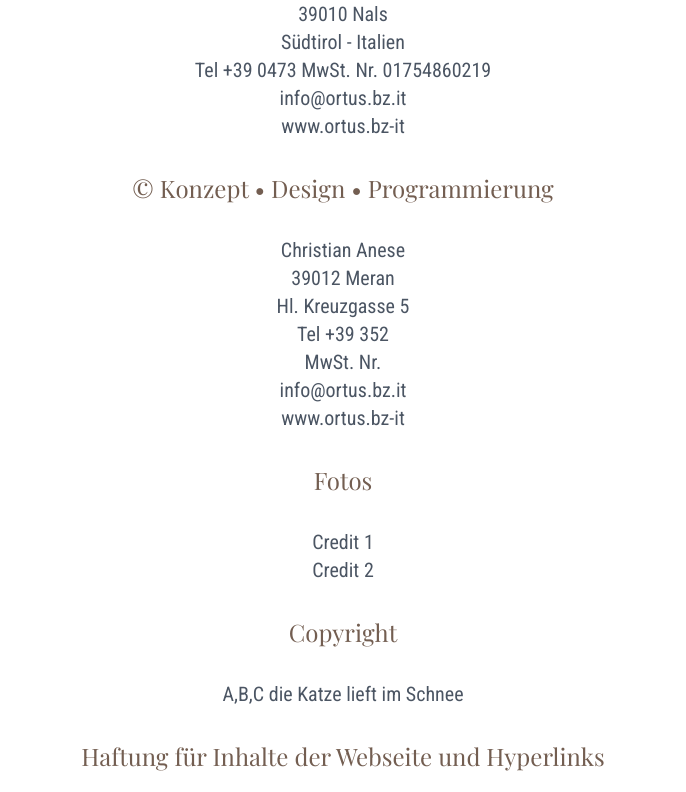
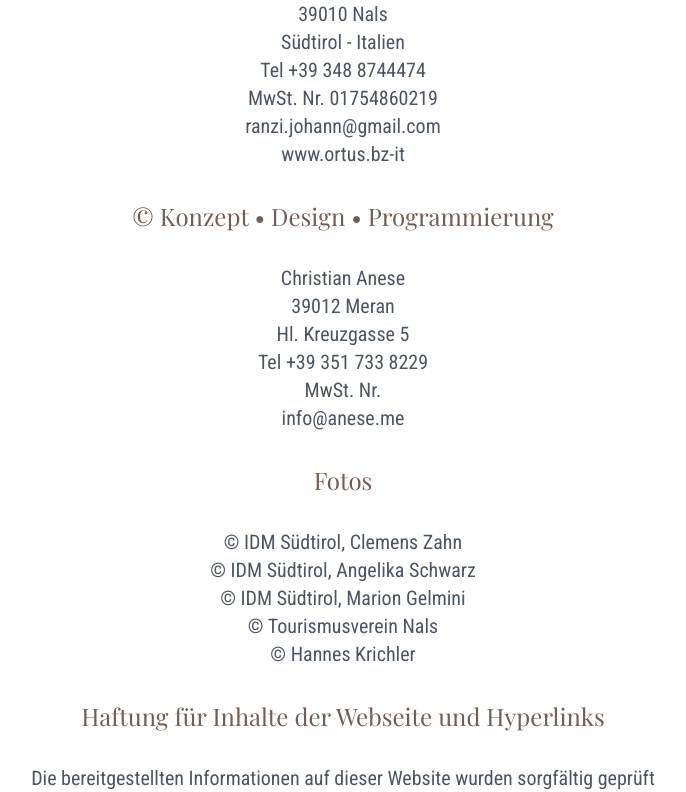
Before and after one commit to christiananese/ortus, a Next.js app: page /imprint in a window 1280 px wide. Shown: the part 511-1303 px from the top of the page, without its empty margins (297-983 px from the left). Built offline with nearby package versions, Linux system fonts and the light colour scheme.

Commit message:
Update imprint

```diff
--- a/pages/imprint.js
+++ b/pages/imprint.js
@@ -18,11 +18,13 @@ function Imprint() {
           <br />
           Südtirol - Italien
           <br />
-          Tel +39 0473 MwSt. Nr. 01754860219
+          Tel <a href="tel:+393488744474">+39 348 8744474</a>
           <br />
-          info@ortus.bz.it
+          MwSt. Nr. 01754860219
           <br />
-          <a href="">www.ortus.bz-it</a>
+          <a href="mailto:ranzi.johann@gmail.com">ranzi.johann@gmail.com</a>
+          <br />
+          <a href="www.ortus.bz-it">www.ortus.bz-it</a>
         </p>
         <h2 className="text-2xl font-serif text-secondary mx-auto">
           &copy; Konzept &bull; Design &bull; Programmierung
@@ -34,23 +36,23 @@ function Imprint() {
           <br />
           Hl. Kreuzgasse 5
           <br />
-          Tel +39 352
+          Tel <a href="tel:+393517338229">+39 351 733 8229</a>
           <br />
           MwSt. Nr.
           <br />
-          info@ortus.bz.it
-          <br />
-          <a href="">www.ortus.bz-it</a>
+          info@anese.me
         </p>
         <h2 className="text-2xl font-serif text-secondary">Fotos</h2>
         <p className="text-xl text-default max-w-prose py-6 md:py-8 md:text-gray-600 mx-auto">
-          Credit 1
+          &copy; IDM Südtirol, Clemens Zahn
           <br />
-          Credit 2
-        </p>
-        <h2 className="text-2xl font-serif text-secondary">Copyright</h2>
-        <p className="text-xl text-default max-w-prose py-6 md:py-8 md:text-gray-600 mx-auto">
-          A,B,C die Katze lieft im Schnee
+          &copy; IDM Südtirol, Angelika Schwarz
+          <br />
+          &copy; IDM Südtirol, Marion Gelmini
+          <br />
+          &copy; Tourismusverein Nals
+          <br />
+          &copy; Hannes Krichler
         </p>
         <h2 className="text-2xl font-serif text-secondary">
           Haftung für Inhalte der Webseite und Hyperlinks
```
